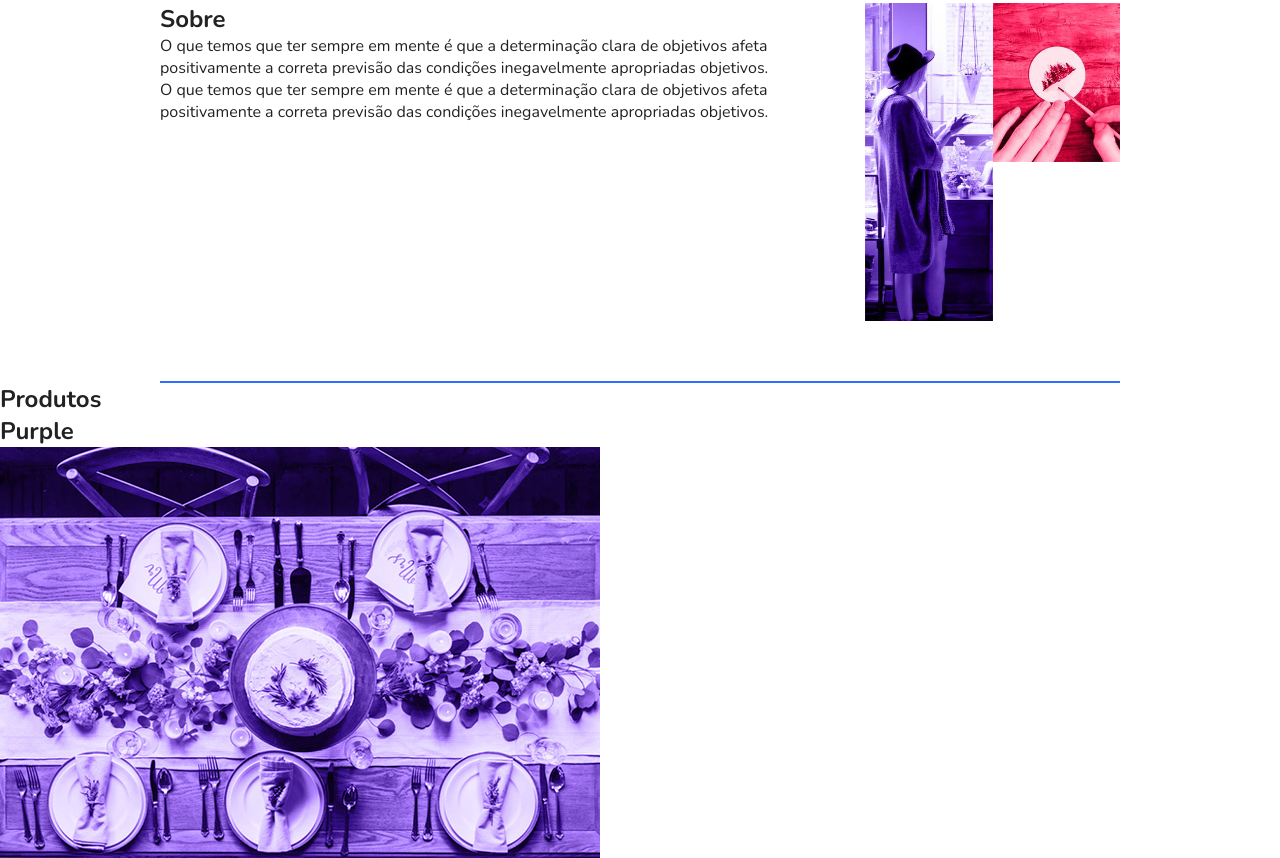
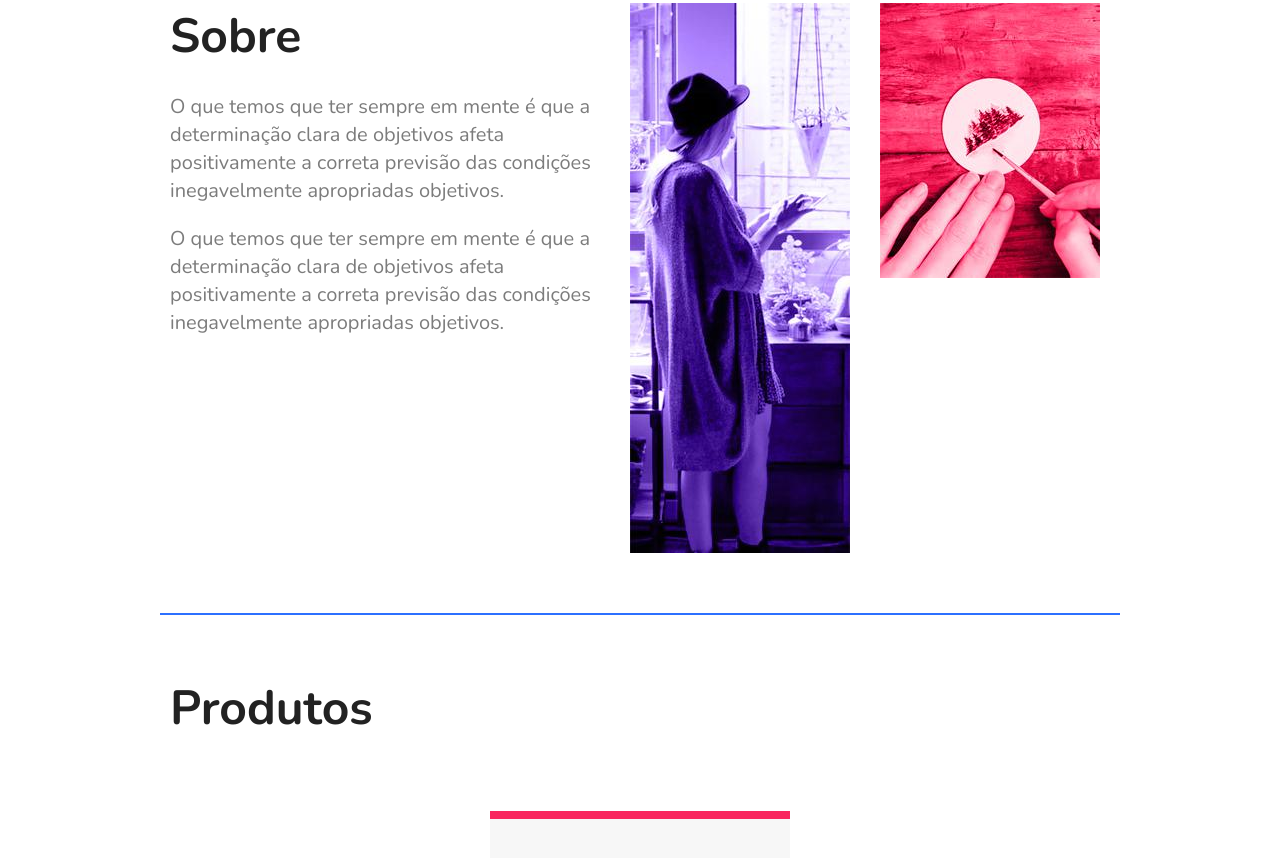
Before and after one commit to luisbilecki/origamid_course_projects, a plain HTML site: page flexblog_html/index.html in a window 1280 px wide. Shown: the part 396-1254 px from the top of the page. Drawn offline with nearby package versions, Linux system fonts and the light colour scheme.

Commit message:
FlexBlog - Produtos

```diff
--- a/flexblog_html/css/style.css
+++ b/flexblog_html/css/style.css
@@ -106,8 +106,73 @@ img {
     margin: 0 auto;
     padding: 60px 0;
     display: flex;
+    flex-wrap: wrap;
 }
 
 .sobre-info {
+    flex: 2 1 300px;
+    /*
+        flex-grow
+        flex-shrink
+        flex-basis
+    */
+    margin: 0 10px;
+}
 
+.sobre-info h1 {
+    font-size:  3em;
+    margin-bottom: .5em;
 }
+
+.sobre-info p {
+    font-size: 1.25em;
+    line-height: 1.4;
+    margin-bottom: 1em;
+    color: #7c7c7c;
+}
+
+.sobre-img {
+    flex: 1 1 160px;
+    margin: 0 10px;
+}
+
+/* Produtos */
+.produtos {
+    max-width: 960px;
+    margin: 60px auto;
+}
+
+.produtos h1 {
+    font-size: 3em;
+    margin: 0 10px 60px 10px;
+}
+
+.produtos-container {
+    display: flex;
+    flex-wrap: wrap;
+    align-items: flex-end;
+}
+
+.produtos-item {
+    flex: 1 1 175px;
+    margin: 10px;
+}
+
+.produtos-item h2 {
+    font-size: 3em;
+    color: #a4a4a4;
+    background: #f7f7f7;
+    padding: 60px 20px;
+}
+
+.purple {
+    border-top: 8px solid #ae81ff;
+}
+
+.pink {
+    border-top: 8px solid #f9265e;
+}
+
+.blue {
+    border-top: 8px solid #66d9eb;
+}
```
